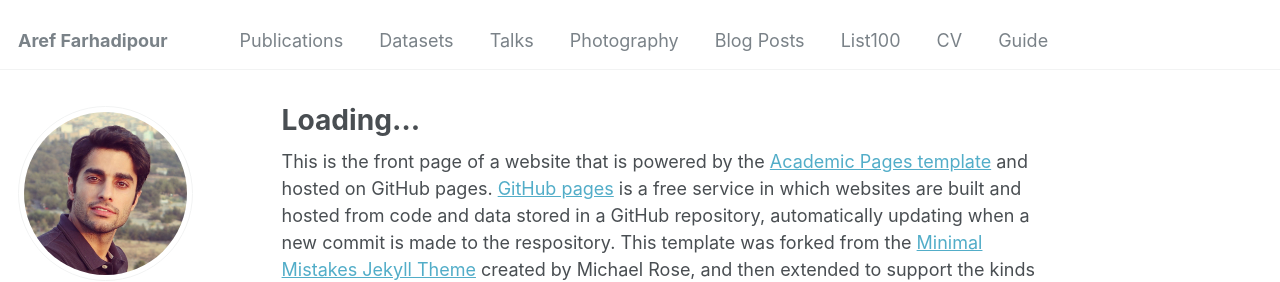
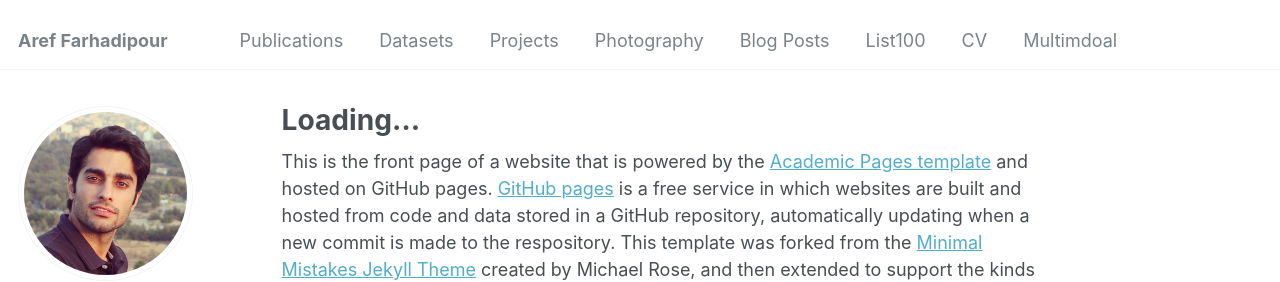
Before and after one commit to areffarhadi/areffarhadi.github.io, a Jekyll site: the page built from _pages/about.md, in a window 1280 px wide. Shown: the top 282 px of the page. Built offline with Jekyll 4.4.1, drawn with Linux system fonts in a browser that asks for light colours; some web fonts are replaced.

Commit message:
Update navigation.yml

```diff
--- a/_data/navigation.yml
+++ b/_data/navigation.yml
@@ -11,7 +11,7 @@ main:
   - title: "Datasets"
     url: /Datasets/
 
-  - title: "Talks"
+  - title: "Projects"
     url: /talks/
 
   - title: "Photography"
@@ -26,5 +26,5 @@ main:
   - title: "CV"
     url: /cv/
 
-  - title: "Guide"
+  - title: "Multimdoal"
     url: /markdown/
```
